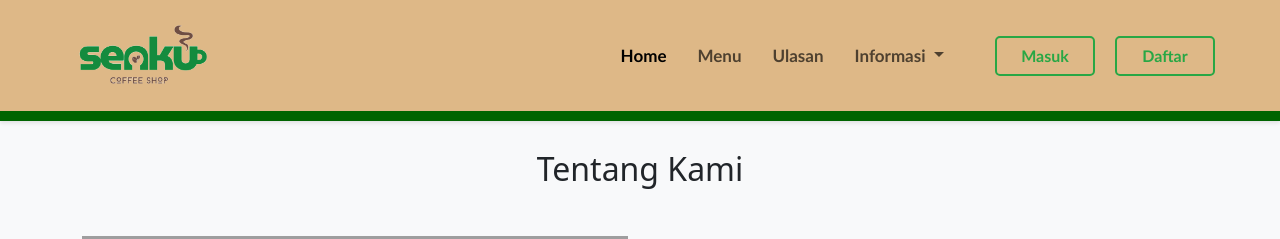
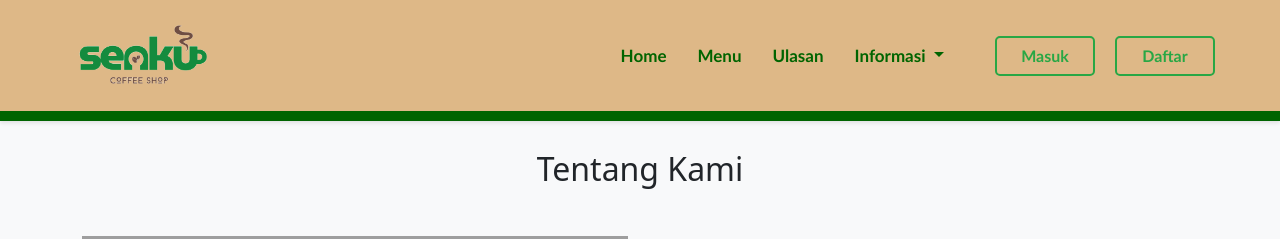
Before and after one commit to farrelzkrs/Pemwebsenku, a PHP site: page /informasi.html in a window 1280 px wide. Shown: the top 239 px of the page. Run offline with PHP 8.4, Linux system fonts and the light colour scheme; grey boxes are pictures that could not be loaded.

Commit message:
informasi

```diff
--- a/informasi.css
+++ b/informasi.css
@@ -3,6 +3,11 @@ section {
     /* Add padding to top and bottom of sections */
     min-height: 100px;
     /* Give sections some minimum height */
+}
+
+.navbar-brand,
+.nav-link {
+    color: rgb(0, 100, 0) !important;
 }
 
 .navbar {
```
Also changed, not shown: Main Menu.css (line endings or trailing spaces).
